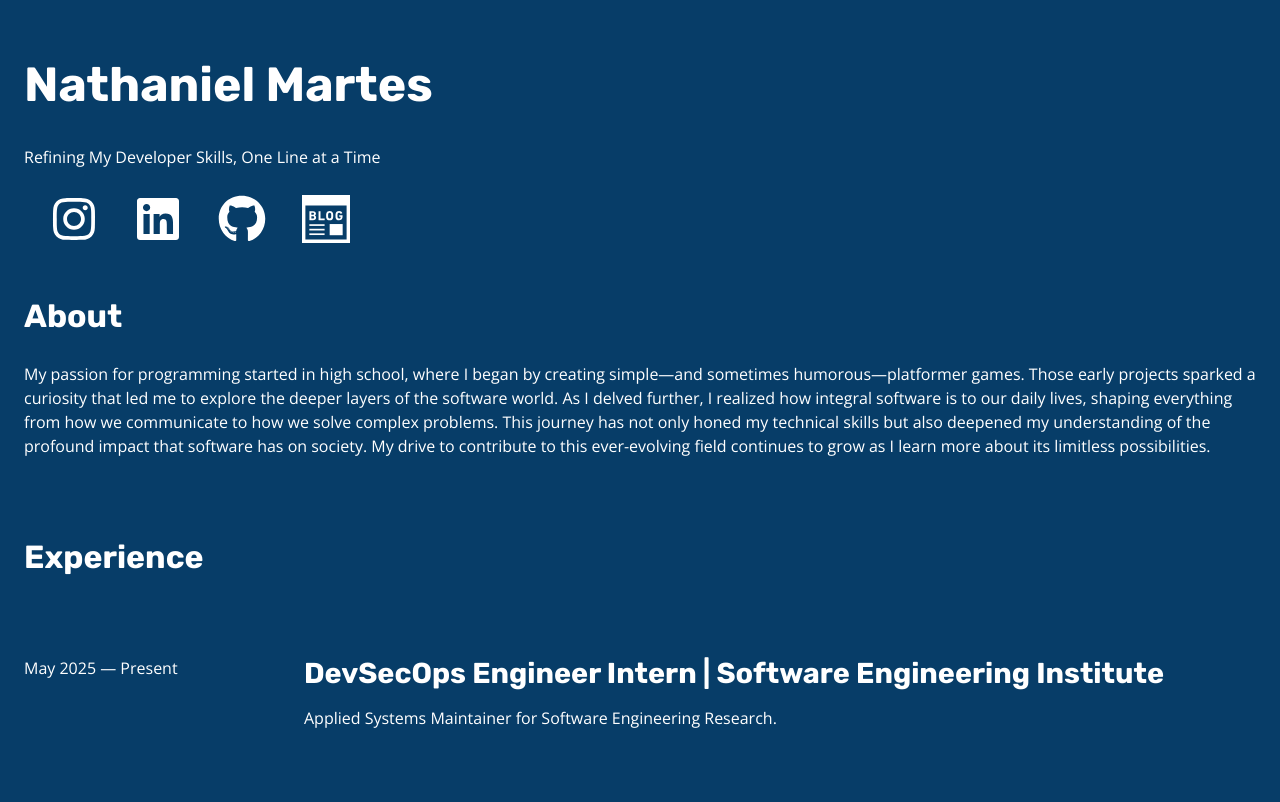
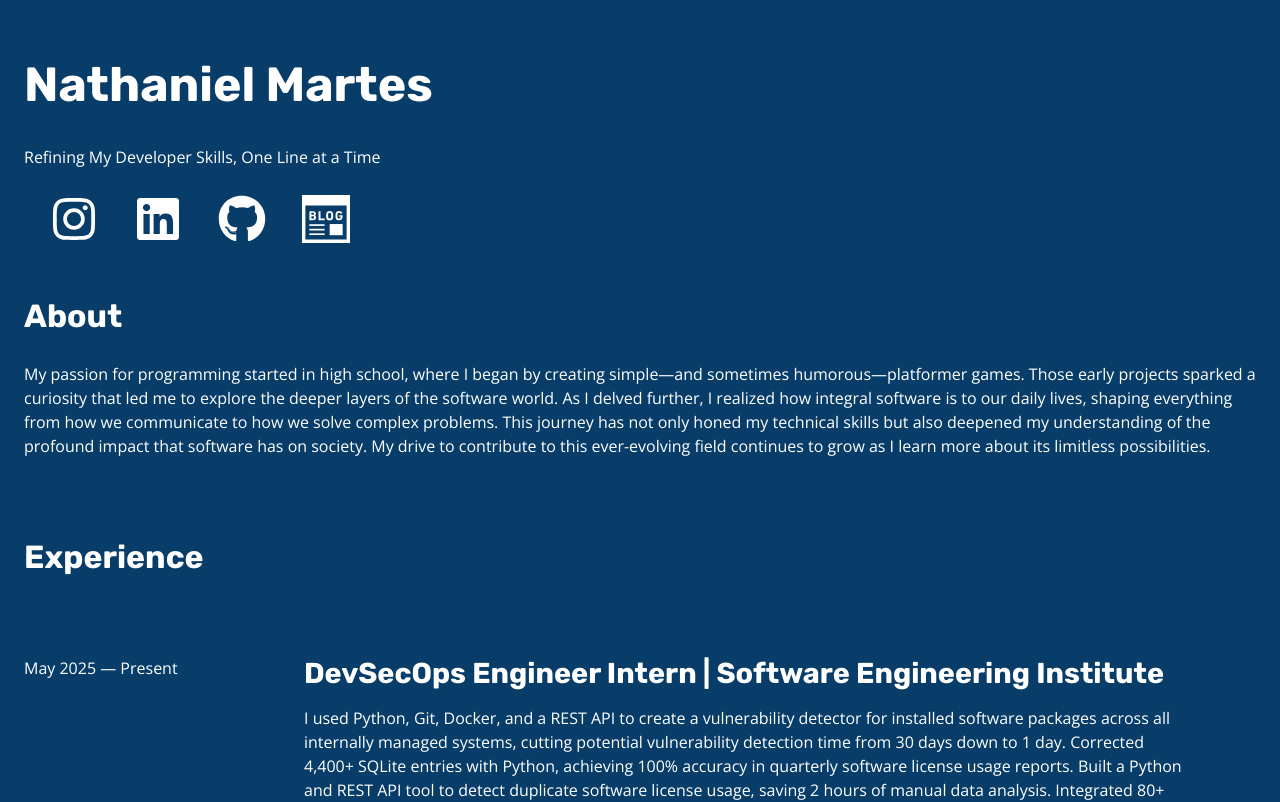
Before and after one commit to NateMartes/Portfolio-Website, a React (Vite) app: page / in a window 1280 px wide. Shown: the top 802 px of the page. Built offline with nearby package versions, Linux system fonts and the light colour scheme.

Commit message:
docs: Updated SEI experience

```diff
--- a/src/App.jsx
+++ b/src/App.jsx
@@ -17,7 +17,11 @@ function App() {
 
       <Experience name="DevSecOps Engineer Intern" location="Software Engineering Institute"
       startMonth="May" startYear={2025} present={true}
-      content="Applied Systems Maintainer for Software Engineering Research."
+      content="I used Python, Git, Docker, and a REST API to create a vulnerability detector for installed software packages across all internally managed systems, cutting potential vulnerability detection time from 30 days down to 1 day.
+Corrected 4,400+ SQLite entries with Python, achieving 100% accuracy in quarterly software license usage reports.
+Built a Python and REST API tool to detect duplicate software license usage, saving 2 hours of manual data analysis.
+Integrated 80+ test cases for internal Atlassian suite applications into DevOps CI/CD pipelines using Python, Pytest, and REST APIs, preventing deployment of misconfigured Docker containers.
+Collaborated in an Agile environment using Jira to track project progress and participate in daily Stand-Up meetings, enhancing team communication and improving overall project understanding."
       utilities={[]}
       />
 
```
